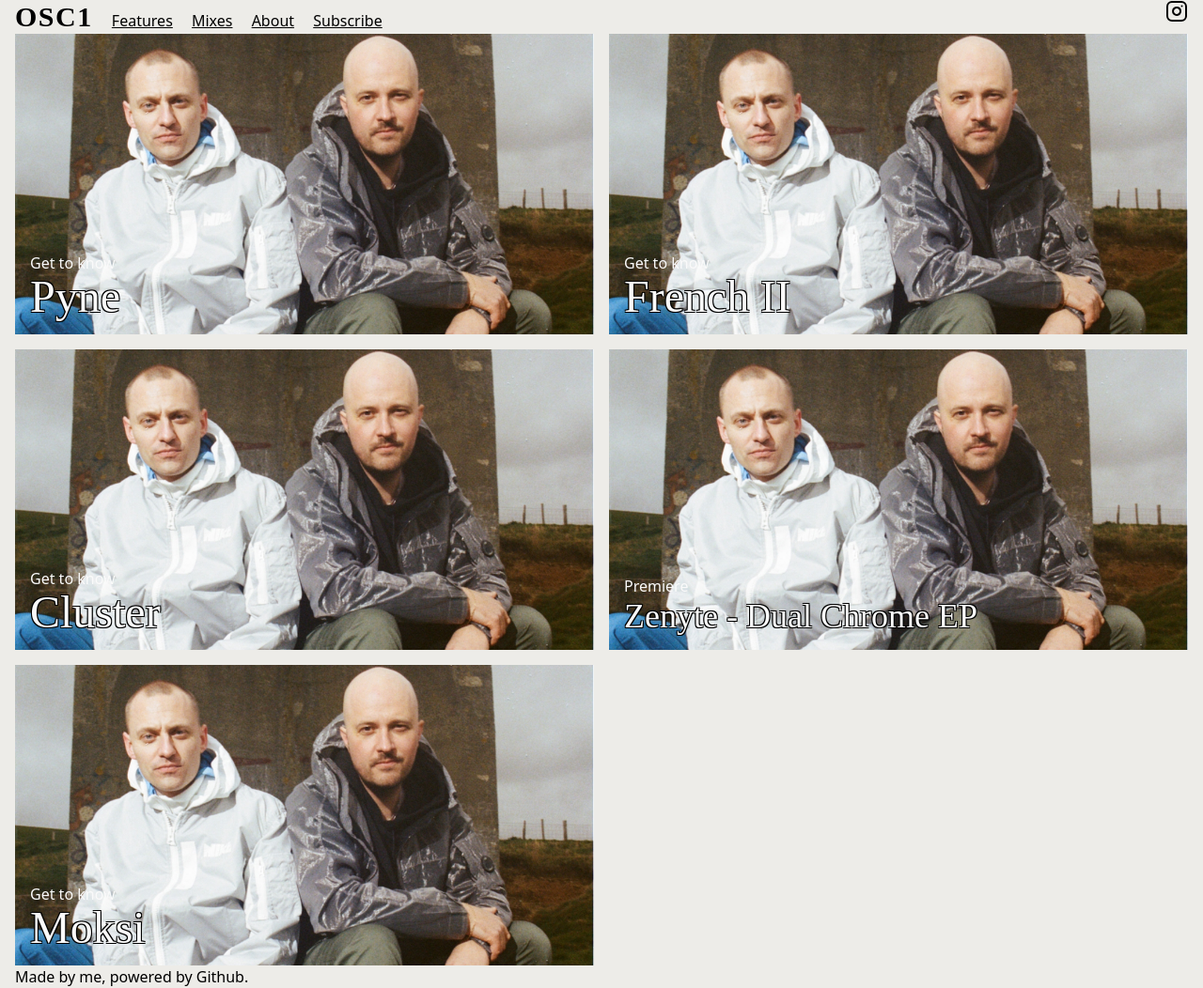
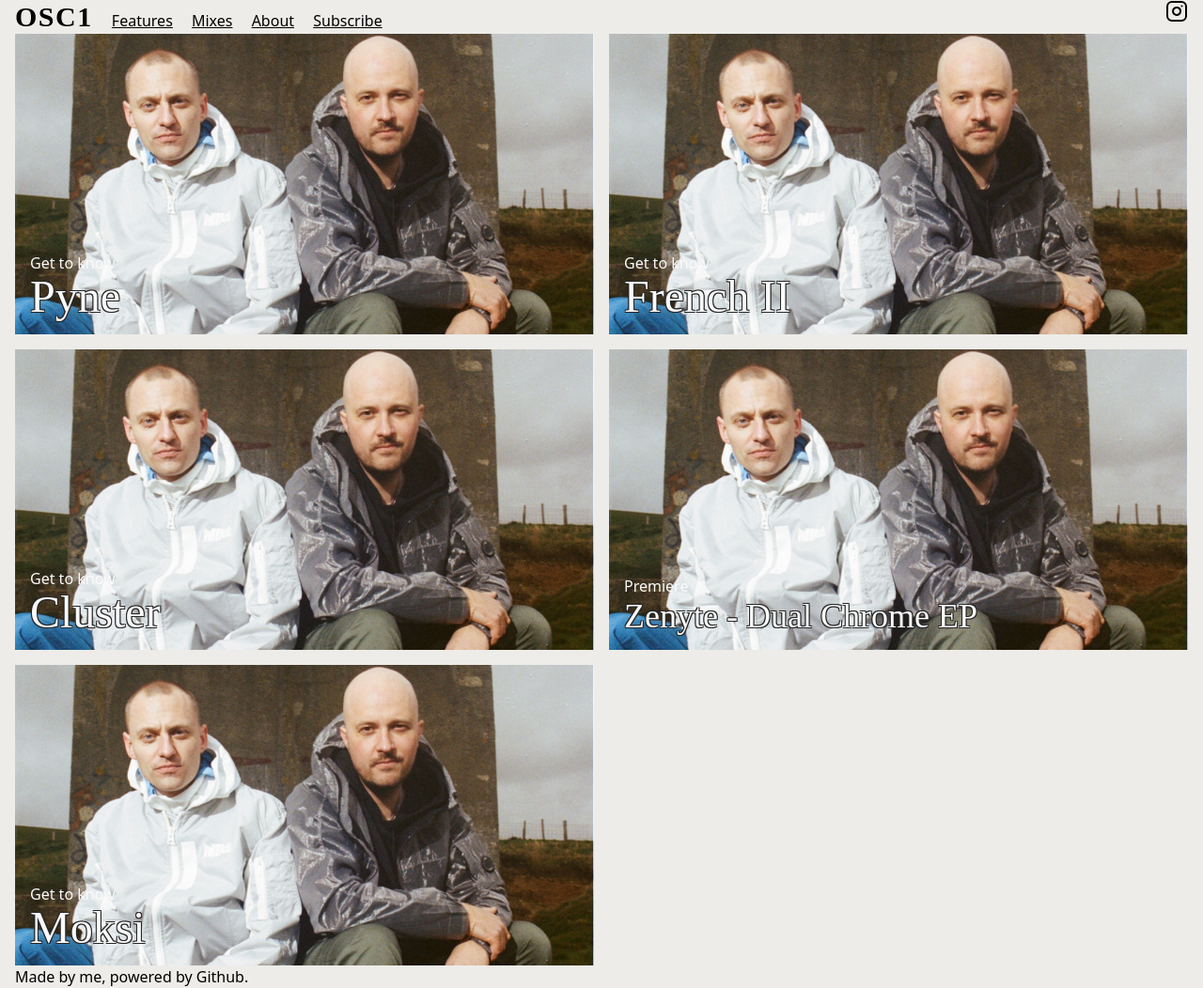
Before and after one commit to osc1blog/osc1blog.github.io, a Jekyll site: the page built from index.markdown, in a window 1280 px wide. Shown: the whole page at 94% size. Built offline with Jekyll 4.4.1, drawn with Linux system fonts in a browser that asks for light colours; nearby versions of some CDN libraries; some web fonts are replaced.

Commit message:
Update style.scss

```diff
--- a/assets/css/style.scss
+++ b/assets/css/style.scss
@@ -16,8 +16,8 @@
 h1 {
     font-family: 'Phlegm';
     text-shadow:
-        -1px -1px 0 #000,
-        1px -1px 0 #000,
-        -1px 1px 0 #000,
-         1px 1px 0 #000;
+        -1px -1px 0 #262626,
+        1px -1px 0 #262626,
+        -1px 1px 0 #262626,
+         1px 1px 0 #262626;
 }
```
